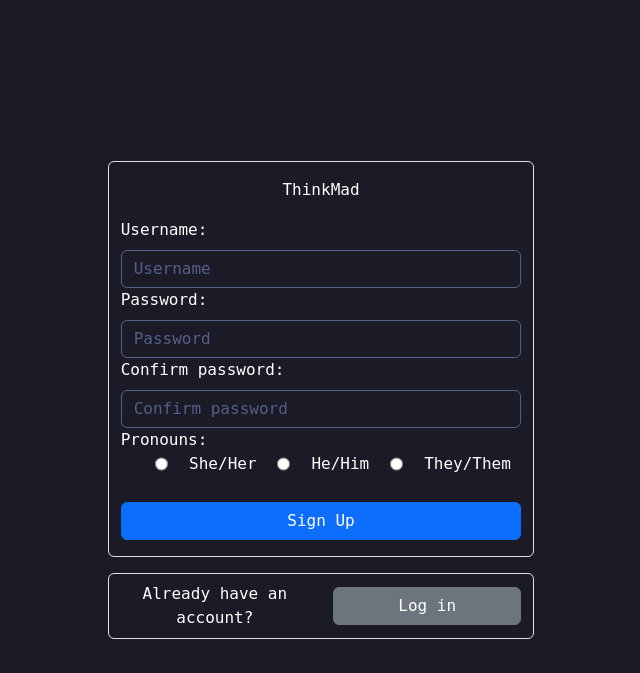
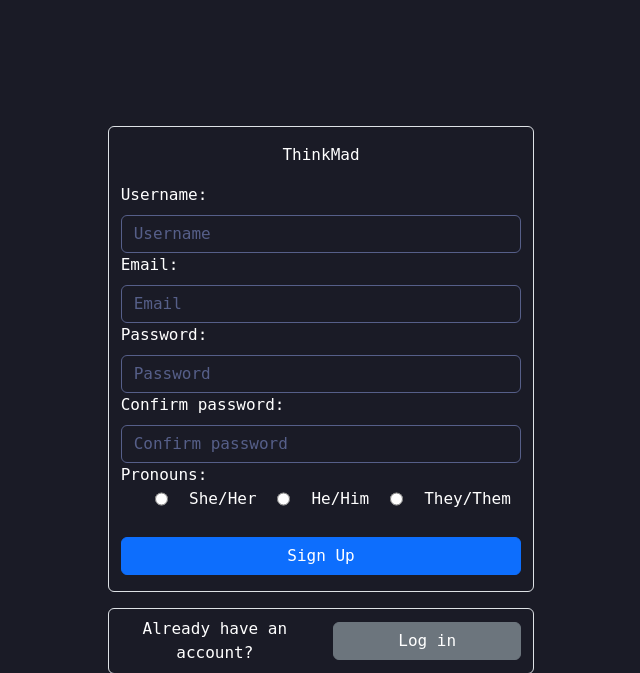
Before and after one commit to K-Straiton/CITS3403-Project, a Flask app: page /sign-up in a window 1280 px wide. Shown: the top 673 px of the page, without its empty margins (319-959 px from the left). Run offline with Flask 3, Linux system fonts and the light colour scheme.

Commit message:
SignUp page to add to database
SignUp page now adds users to database with basic functionality

```diff
--- a/app/forms.py
+++ b/app/forms.py
@@ -1,6 +1,9 @@
 from flask_wtf import FlaskForm
-from wtforms import StringField, BooleanField, SubmitField, RadioField
-from wtforms.validators import DataRequired, InputRequired
+from wtforms import StringField, BooleanField, PasswordField, SubmitField, RadioField
+from wtforms.validators import ValidationError, DataRequired, Email, EqualTo, InputRequired
+import sqlalchemy as sa
+from app import db
+from app.models import User
 
 class SignInForm(FlaskForm):
 	username = StringField("Username",validators=[DataRequired()])
@@ -10,6 +13,20 @@ class SignInForm(FlaskForm):
 
 class SignUpForm(FlaskForm):
 	username = StringField("Username",validators=[DataRequired()])
-	password = StringField("Password",validators=[DataRequired()])
+	email = StringField('Email', validators=[DataRequired(), Email()])
+	password = PasswordField("Password",validators=[DataRequired()])
+	password2 = PasswordField('Repeat Password', validators=[DataRequired(), EqualTo('password')])
 	signUp = SubmitField("Sign Up")
 	pronouns = RadioField("Pronouns:", validators=[InputRequired(message=None)], choices=[("She/Her", "She/Her"), ("He/Him", "He/Him"), ("They/Them","They/Them")])
+
+	def validate_username(self, username):
+		user = db.session.scalar(sa.select(User).where(
+			User.username == username.data))
+		if user is not None:
+			raise ValidationError('Please use a different username.')
+
+	def validate_email(self, email):
+		user = db.session.scalar(sa.select(User).where(
+			User.email == email.data))
+		if user is not None:
+			raise ValidationError('Please use a different email address.')
--- a/app/routes.py
+++ b/app/routes.py
@@ -36,14 +36,22 @@ def loginPage():
 
 @app.route('/sign-up', methods=['GET', 'POST'])
 def signUpPage():
+    if current_user.is_authenticated:
+        return redirect(url_for('profilePage', name=current_user.username, pronouns=current_user.pronouns, thinkpads=current_user.ThinkPads))
     form = SignUpForm()
     if form.validate_on_submit():
-        # Username = form.username.data
-        # Pronouns = form.pronouns.data
-        # session['Username'] = form.username.data
-        # session['Pronouns'] = form.pronouns.data
-        # return redirect(url_for('.profileFunc', Username=Username, Pronouns=Pronouns))
-        return redirect(url_for('profilePage', name=form.username.data, pronouns=form.pronouns.data))
+        user = User(username=form.username.data, email=form.email.data, pronouns=form.pronouns.data, ThinkPads=0)
+        user.set_password(form.password.data)
+        db.session.add(user)
+        db.session.commit()
+        flash('Congratulations, you are now a registered user!')
+        return redirect(url_for('loginPage'))
+    #     # Username = form.username.data
+    #     # Pronouns = form.pronouns.data
+    #     # session['Username'] = form.username.data
+    #     # session['Pronouns'] = form.pronouns.data
+    #     # return redirect(url_for('.profileFunc', Username=Username, Pronouns=Pronouns))
+    #     return redirect(url_for('profilePage', name=form.username.data, pronouns=form.pronouns.data))
 
     return render_template("sign-up.html", title="Sign Up", form=form)
 
--- a/app/templates/sign-up.html
+++ b/app/templates/sign-up.html
@@ -15,10 +15,15 @@
                         <div class="col py-3 my-3 border rounded">
                             <p class="text-center">ThinkMad</p>
                             <form name="signUp", action="", method="post">
+                                {{form.hidden_tag()}}
                                 <label class="form-label" for="signUpUsername">Username:</label><br>
-                                {{form.hidden_tag()}}
                                     {{form.username(placeholder="Username", size=8, class="form-control", id="signUpUsername", type="text")}}
                                     {% for error in form.username.errors %}
+                                    <span style="color:red;">[{{ error}}</span>
+                                    {% endfor %}
+                                    <label class="form-label" for="signUpEmail">Email:</label><br>
+                                    {{form.email(placeholder="Email", size=8, class="form-control", id="signUpEmail", type="text")}}
+                                    {% for error in form.email.errors %}
                                     <span style="color:red;">[{{ error}}</span>
                                     {% endfor %}
                                     <!-- <input class="form-control" type="text" id="signUpUsername" placeholder="Username"><br> -->
@@ -29,7 +34,7 @@
                                     {% endfor %}
                                     <!-- <input class="form-control" type="password" id="signUpPassword" placeholder="Password"><br> -->
                                     <label class="form-label" for="signUpConfirmPassword">Confirm password:</label>
-                                    {{form.password(placeholder="Confirm password", size=8, class="form-control", id="signUpConfirmPassword", type="password")}}
+                                    {{form.password2(placeholder="Confirm password", size=8, class="form-control", id="signUpConfirmPassword", type="password")}}
                                     {% for error in form.password.errors %}
                                     <span style="color:red;">[{{ error}}</span>
                                     {% endfor %}
--- a/requirements.txt
+++ b/requirements.txt
@@ -1,12 +1,15 @@
 alembic==1.13.1
 blinker==1.7.0
 click==8.1.7
+dnspython==2.6.1
+email_validator==2.1.1
 Flask==3.0.3
 Flask-Login==0.6.3
 Flask-Migrate==4.0.7
 Flask-SQLAlchemy==3.1.1
 Flask-WTF==1.2.1
 greenlet==3.0.3
+idna==3.7
 itsdangerous==2.2.0
 Jinja2==3.1.3
 Mako==1.3.3
```
Also changed, not shown: app.db.
